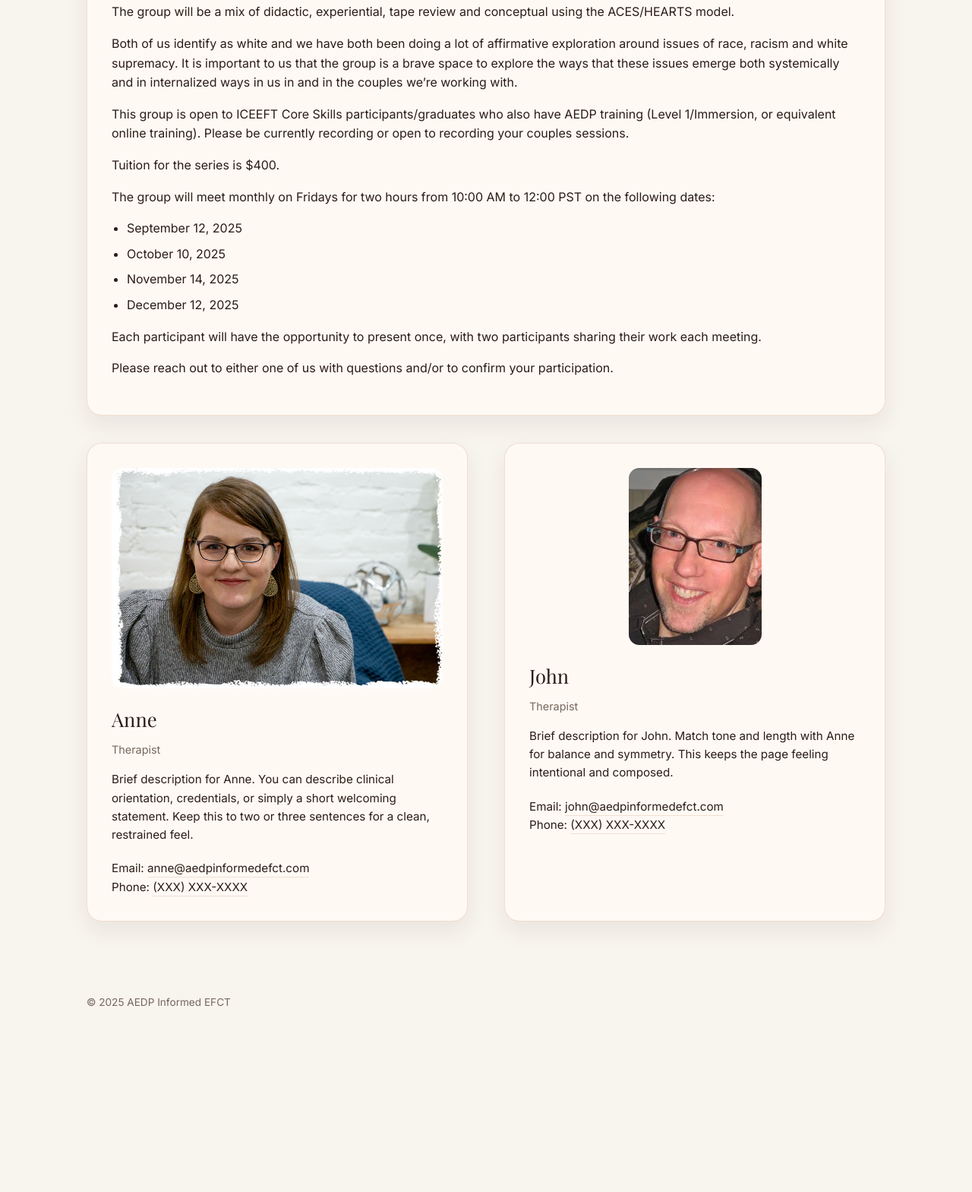
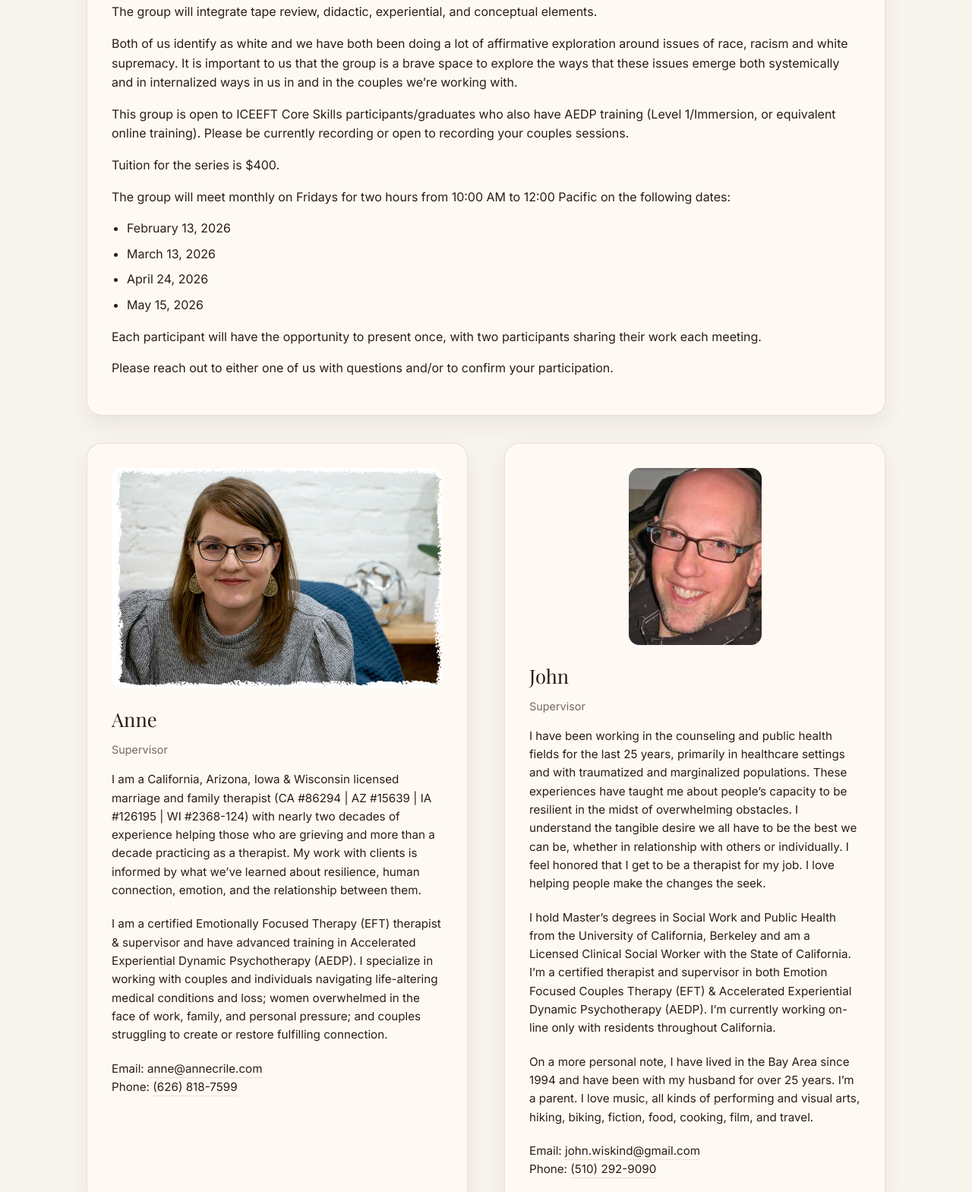
Before and after one commit to andrewcrile/adepefct, a plain HTML site: page index.html in a window 1280 px wide. Shown: the part 854-2423 px from the top of the page at 76% size. Before the commit the page ends 2281 px from the top, so only its background shows below. Drawn offline with nearby package versions, Linux system fonts and the light colour scheme; a web font is replaced by a local one.

Commit message:
updates to text and add GTM + Analytics

```diff
--- a/index.html
+++ b/index.html
@@ -5,7 +5,14 @@
   <meta charset="UTF-8" />
   <meta name="viewport" content="width=device-width, initial-scale=1.0" />
   <title>AEDP Informed EFCT</title>
-  <meta name="description" content="AEDP-informed EFCT therapy. Contact Anne or John." />
+  <meta name="description" content="AEDP-informed EFCT therapy consultation group." />
+<!-- Google Tag Manager -->
+<script>(function(w,d,s,l,i){w[l]=w[l]||[];w[l].push({'gtm.start':
+new Date().getTime(),event:'gtm.js'});var f=d.getElementsByTagName(s)[0],
+j=d.createElement(s),dl=l!='dataLayer'?'&l='+l:'';j.async=true;j.src=
+'https://www.googletagmanager.com/gtm.js?id='+i+dl;f.parentNode.insertBefore(j,f);
+})(window,document,'script','dataLayer','GTM-W8XB2V29');</script>
+<!-- End Google Tag Manager -->
 
   <!-- Fonts -->
   <link rel="preconnect" href="https://fonts.googleapis.com">
@@ -235,11 +242,16 @@
       }
     }
   </style>
+
 </head>
 
 <body>
+  <!-- Google Tag Manager (noscript) -->
+<noscript><iframe src="https://www.googletagmanager.com/ns.html?id=GTM-W8XB2V29"
+height="0" width="0" style="display:none;visibility:hidden"></iframe></noscript>
+<!-- End Google Tag Manager (noscript) -->
   <main class="page">
-    <h1 class="site-title">AEDP Informed EFCT
+    <h1 class="site-title">AEDP-Informed EFCT
       <span class="tagline">Consultation Group</span>
     </h1>
     <header>
@@ -257,7 +269,7 @@
           certification when presenting.
         </p>
         <p>
-          The group will be a mix of didactic, experiential, tape review and conceptual using the ACES/HEARTS model.
+          The group will integrate tape review, didactic, experiential, and conceptual elements.
         </p>
         <p>
           Both of us identify as white and we have both been doing a lot of affirmative exploration around issues of
@@ -271,12 +283,12 @@
           sessions.
         </p>
         <p>Tuition for the series is $400.</p>
-        <p>The group will meet monthly on Fridays for two hours from 10:00 AM to 12:00 PST on the following dates:</p>
+        <p>The group will meet monthly on Fridays for two hours from 10:00 AM to 12:00 Pacific on the following dates:</p>
         <ul>
-          <li>September 12, 2025</li>
-          <li>October 10, 2025</li>
-          <li>November 14, 2025</li>
-          <li>December 12, 2025</li>
+          <li>February 13, 2026</li>
+          <li>March 13, 2026</li>
+          <li>April 24, 2026</li>
+          <li>May 15, 2026</li>
         </ul>
         <p>
           Each participant will have the opportunity to present once, with two participants sharing their work each
@@ -292,28 +304,31 @@
       <article class="person">
         <img class="portrait-anne" src="anne.jpg" alt="Portrait of Anne" />
         <h2>Anne</h2>
-        <div class="role">Therapist</div>
+        <div class="role">Supervisor</div>
         <p>
-          Brief description for Anne. You can describe clinical orientation, credentials, or simply a short
-          welcoming statement. Keep this to two or three sentences for a clean, restrained feel.
+         I am a California, Arizona, Iowa & Wisconsin licensed marriage and family therapist (CA #86294 | AZ #15639 | IA #126195 | WI #2368-124) with nearly two decades of experience helping those who are grieving and more than a decade practicing as a therapist. My work with clients is informed by what we’ve learned about resilience, human connection, emotion, and the relationship between them.</p><p>I am a certified Emotionally Focused Therapy (EFT) therapist & supervisor and have advanced training in Accelerated Experiential Dynamic Psychotherapy (AEDP). I specialize in working with couples and individuals navigating life-altering medical conditions and loss; women overwhelmed in the face of work, family, and personal pressure; and couples struggling to create or restore fulfilling connection.
         </p>
         <div class="contact">
-          <div>Email: <a href="mailto:anne@aedpinformedefct.com">anne@aedpinformedefct.com</a></div>
-          <div>Phone: <a href="tel:+1XXXXXXXXXX">(XXX) XXX-XXXX</a></div>
+          <div>Email: <a href="mailto:anne@annecrile.com">anne@annecrile.com</a></div>
+          <div>Phone: <a href="tel:+16268187599">(626) 818-7599</a></div>
         </div>
       </article>
 
       <article class="person">
         <img src="john.jpg" alt="Portrait of John" />
         <h2>John</h2>
-        <div class="role">Therapist</div>
+        <div class="role">Supervisor</div>
         <p>
-          Brief description for John. Match tone and length with Anne for balance and symmetry.
-          This keeps the page feeling intentional and composed.
+        I have been working in the counseling and public health fields for the last 25 years, primarily in healthcare settings and with traumatized and marginalized populations.  These experiences have taught me about people’s capacity to be resilient in the midst of overwhelming obstacles.  I understand the tangible desire we all have to be the best we can be, whether in relationship with others or individually.  I feel honored that I get to be a therapist for my job.  I love helping people make the changes the seek.
+</p><p>
+I hold Master’s degrees in Social Work and Public Health from the University of California, Berkeley and am a Licensed Clinical Social Worker with the State of California.  I’m a certified therapist and supervisor in both Emotion Focused Couples Therapy (EFT) & Accelerated Experiential Dynamic Psychotherapy (AEDP). I’m currently working on-line only with residents throughout California.
+</p>
+<p>
+On a more personal note, I have lived in the Bay Area since 1994 and have been with my husband for over 25 years.  I’m a parent.  I love music, all kinds of performing and visual arts, hiking, biking, fiction, food, cooking, film, and travel.
         </p>
         <div class="contact">
-          <div>Email: <a href="mailto:john@aedpinformedefct.com">john@aedpinformedefct.com</a></div>
-          <div>Phone: <a href="tel:+1XXXXXXXXXX">(XXX) XXX-XXXX</a></div>
+          <div>Email: <a href="mailto:john.wiskind@gmail.com">john.wiskind@gmail.com</a></div>
+          <div>Phone: <a href="tel:+15102929090">(510) 292-9090</a></div>
         </div>
       </article>
     </section>
```
